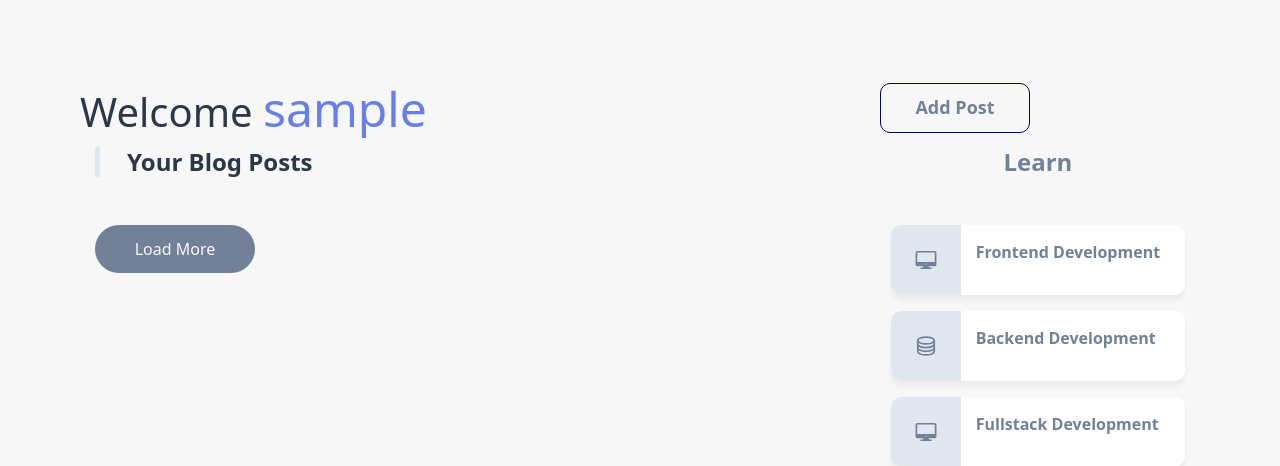
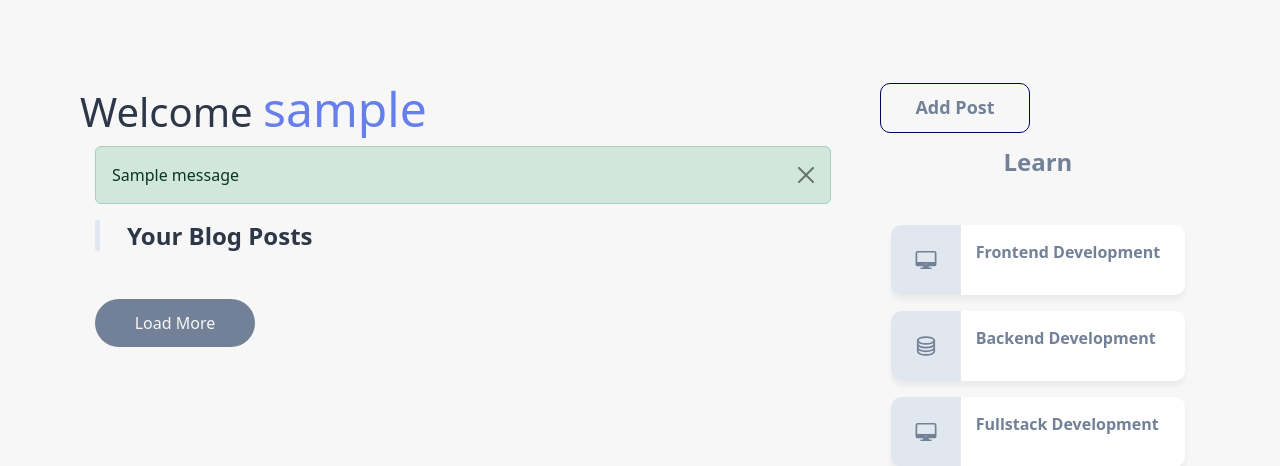
Before and after one commit to Zatey-alt/devHub, a Flask app: page /homepage in a window 1280 px wide. Shown: the part 100-566 px from the top of the page. Run offline with Flask 3, Linux system fonts and the light colour scheme; a user stored in the database is signed in; tables that the repository leaves empty hold one stand-in row (values such as "Sample post"); one stand-in notice (Sample message) is shown.

Commit message:
added messages to all pages

```diff
--- a/templates/homepage.html
+++ b/templates/homepage.html
@@ -234,6 +234,16 @@
         -->
 
         <div class="blog">
+          {% with messages = get_flashed_messages(with_categories=true) %}
+          {% if messages %}
+              {% for category, message in messages %}
+                  <div class="alert alert-{{ category }} alert-dismissible fade show" role="alert">
+                      {{ message }}
+                      <button type="button" class="btn-close" data-bs-dismiss="alert" aria-label="Close"></button>
+                  </div>
+              {% endfor %}
+          {% endif %}
+      {% endwith %}
 
             <h2 class="h2">Your Blog Posts</h2>
 
```
Also changed, not shown: templates/blog.html (+10 -0 lines), static/blog_images/360_F_223958095_q0wiedI7tq6x08Zy.jpg (added).
